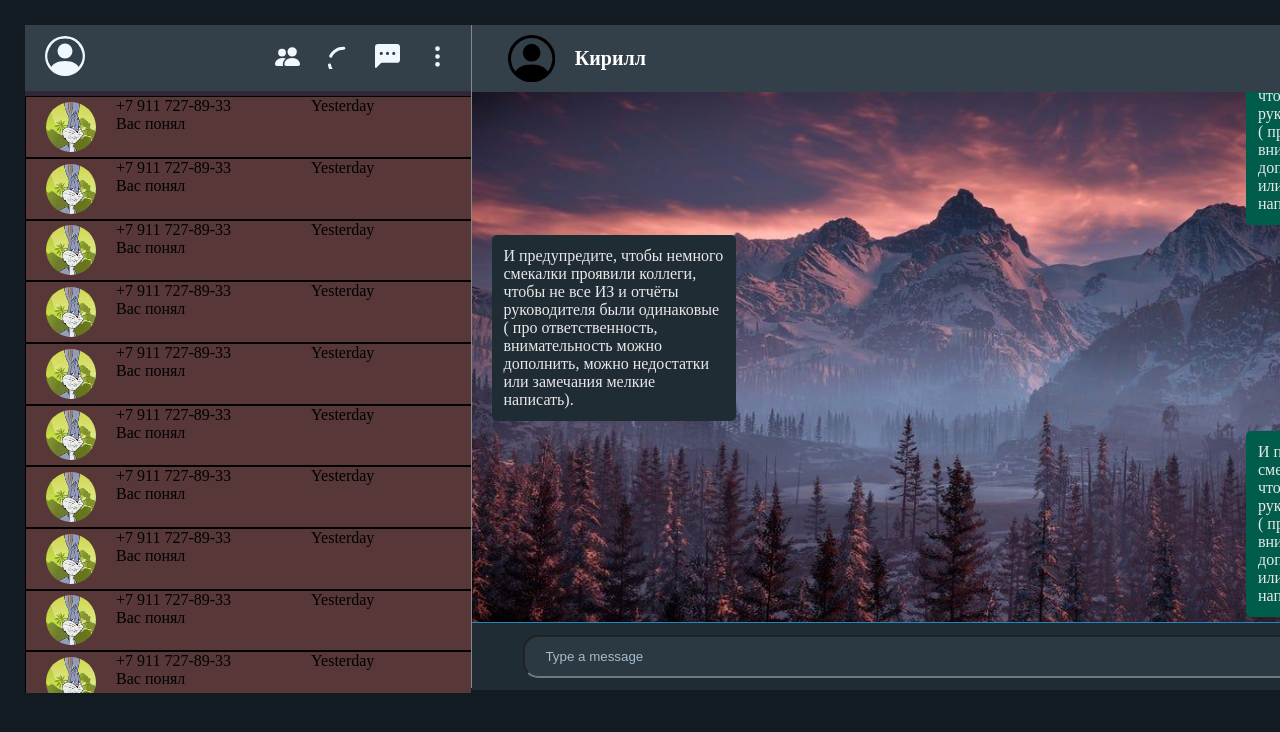
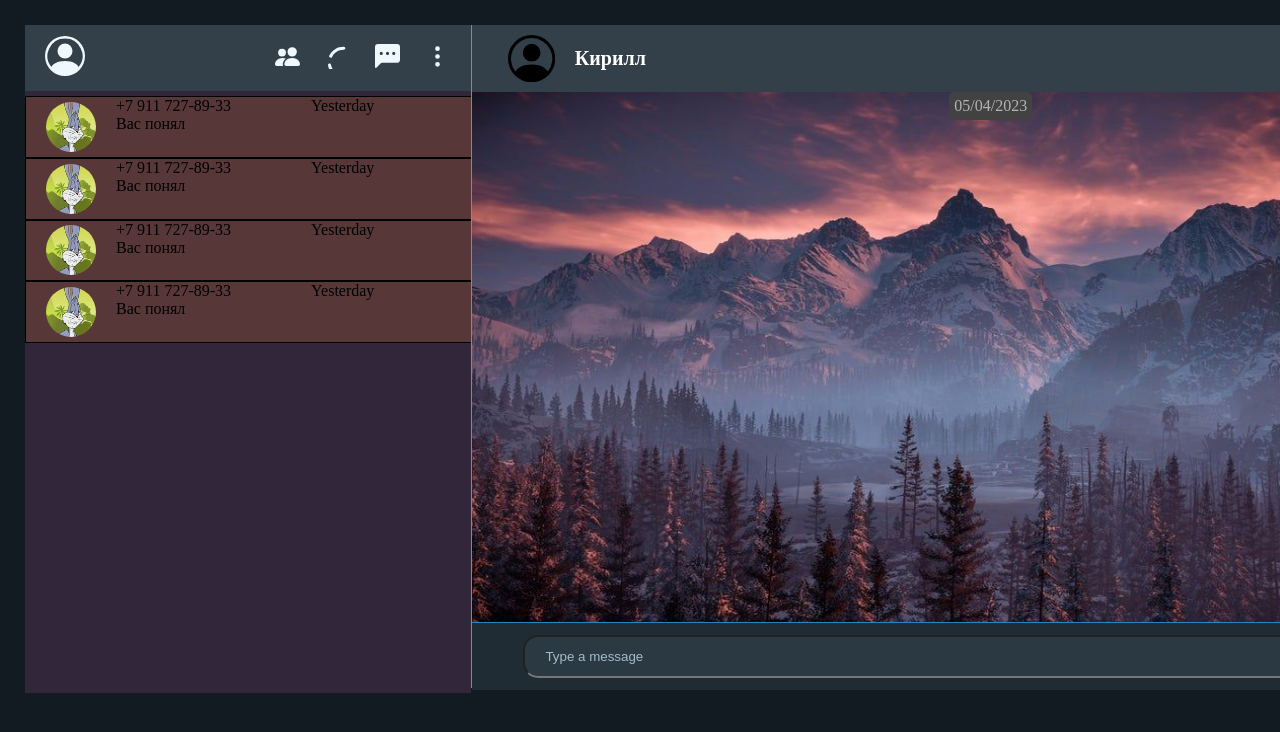
Before and after one commit to azikdinal/green-api-test, a React (Create React App) app: page / in a window 1280 px wide. Shown: the top 732 px of the page. Built offline with nearby package versions, Linux system fonts and the light colour scheme.

Commit message:
finished sending message fnuc

```diff
--- a/package.json
+++ b/package.json
@@ -6,7 +6,10 @@
     "@testing-library/jest-dom": "^5.16.5",
     "@testing-library/react": "^13.4.0",
     "@testing-library/user-event": "^13.5.0",
+    "axios": "^1.4.0",
     "bootstrap-icons": "^1.10.5",
+    "mobx": "^6.9.0",
+    "mobx-react-lite": "^3.4.3",
     "react": "^18.2.0",
     "react-bootstrap": "^2.7.4",
     "react-dom": "^18.2.0",
@@ -41,6 +44,7 @@
     ]
   },
   "devDependencies": {
+    "prettier": "^2.8.8",
     "sass": "^1.62.1"
   }
 }
--- a/src/components/Chats.js
+++ b/src/components/Chats.js
@@ -1,5 +1,6 @@
 import React from 'react';
 import Chat from "./Chat";
+import counter from "../store/apiStore";
 
 const Chats = () => {
     return (
@@ -8,15 +9,7 @@ const Chats = () => {
             <Chat/>
             <Chat/>
             <Chat/>
-            <Chat/>
-            <Chat/>
-            <Chat/>
-            <Chat/>
-            <Chat/>
-            <Chat/>
-            <Chat/>
-            <Chat/>
-            <Chat/>
+
         </div>
     );
 };
--- a/src/components/Message.js
+++ b/src/components/Message.js
@@ -11,7 +11,7 @@ const Message = (props) => {
     return (
         <div className='message' style={{justifyContent:props.isUser ? 'flex-end' : 'flex-start'}}>
             <div className='rectangle' style={{backgroundColor: props.isUser ? '#005c4b' : '#202c33'}}>
-                {message}
+                {props.message}
             </div>
         </div>
     );
--- a/src/components/Messages.js
+++ b/src/components/Messages.js
@@ -1,9 +1,20 @@
-import React, {useEffect, useRef} from 'react';
+import React, {useEffect, useRef, useState} from 'react';
 import Date from "./Date";
 import Message from "./Message";
+import apiStore from '../store/apiStore'
+import {observer} from 'mobx-react-lite'
+import axios from "axios";
 
-const Messages = () => {
+const Messages = observer(() => {
 
+    const host = apiStore.host
+    const id = apiStore.id
+    const token = apiStore.token
+
+
+
+
+    const messages = apiStore.messages
         // Scroll to be in bottom at start
         const typeBarRef = useRef(null);
 
@@ -11,29 +22,40 @@ const Messages = () => {
                 typeBarRef.current.scrollTop = typeBarRef.current.scrollHeight;
         }, []);
 
-    return (
+
+
+        const [isClicked, setIsClicked] = useState(false);
+
+        const handleClick = () => {
+                setIsClicked(true);
+        };
+
+
+        let messageId = 0
+
+
+
+        const recieveMessage = async () =>{
+
+            await axios.get(`https://api.green-api.com/waInstance1101822336/receiveNotification/95247822b8fe41d8b937cd71d959334c6719ee252dae4b4bac`)
+                .then(response => {
+                    messageId = response.data.receiptId
+                })
+                .catch(e => console.log(e))
+        }
+        //
+        // setTimeout(() => recieveMessage(),5000)
+
+
+        return (
         <div className='messages' ref={typeBarRef}>
             <Date/>
-            <Message isUser={true}/>
-            <Message isUser={false}/>
-            <Message isUser={false}/>
-            <Message isUser={true}/>
-            <Message isUser={false}/>
-            <Message isUser={true}/>
-            <Message isUser={true}/>
-            <Message isUser={false}/>
-            <Message isUser={false}/>
-            <Message isUser={true}/>
-            <Message isUser={false}/>
-            <Message isUser={true}/>
-            <Message isUser={true}/>
-            <Message isUser={false}/>
-            <Message isUser={false}/>
-            <Message isUser={true}/>
-            <Message isUser={false}/>
-            <Message isUser={true}/>
+            {messages.map(message =>
+               <Message message={message} isUser={true}/>
+            )}
         </div>
     );
-};
+}
+)
 
 export default Messages;
--- a/src/components/TypeBar.js
+++ b/src/components/TypeBar.js
@@ -1,17 +1,41 @@
 import React, {useState} from 'react';
+import axios from "axios";
+import apiStore from '../store/apiStore'
 
 const TypeBar = () => {
     const [message, setMessage] = useState('')
 
     const handleChange = event => {
         setMessage(event.target.value);
+
     };
 
-    const handleKeyDown = (event) => {
-        if (event.key === 'Enter') {
-            console.log(message);
+    const handleKeyDown = async (event) => {
+        if (event.key === 'Enter')  {
+            fetchPosts()
         }
     };
+
+
+    const host = apiStore.host
+    const id = apiStore.id
+    const token = apiStore.token
+
+
+    const fetchPosts = async () => {
+        try{
+            const response = await axios.post(`https://api.green-api.com/waInstance${id}/SendMessage/${token}`, {
+                "chatId": "79887206320@c.us",
+                "message": message
+            })
+            apiStore.addMessage(message)
+            console.log(response.data)
+        }
+        catch (e){
+            console.log(e, host)
+        }
+
+    }
 
 
     return (
--- /dev/null
+++ b/src/store/apiStore.js
@@ -0,0 +1,21 @@
+import {makeAutoObservable} from "mobx";
+
+class ApiStore {
+    messages = []
+    host = 'https://api.green-api.com/'
+    id = 1101822336
+    token = '95247822b8fe41d8b937cd71d959334c6719ee252dae4b4bac'
+    constructor() {
+        makeAutoObservable(this)
+    }
+
+    addMessage(newMessage) {
+        this.messages = [...this.messages, newMessage]
+    }
+
+
+
+
+}
+
+export default new ApiStore()
```
Also changed, not shown: 1 other file (tests, documents, lock files or other folders).
